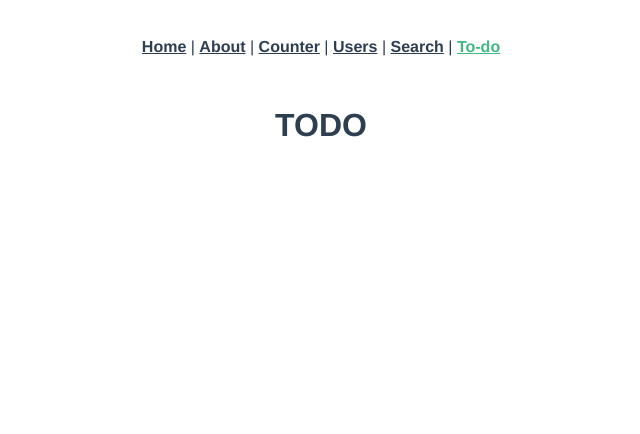
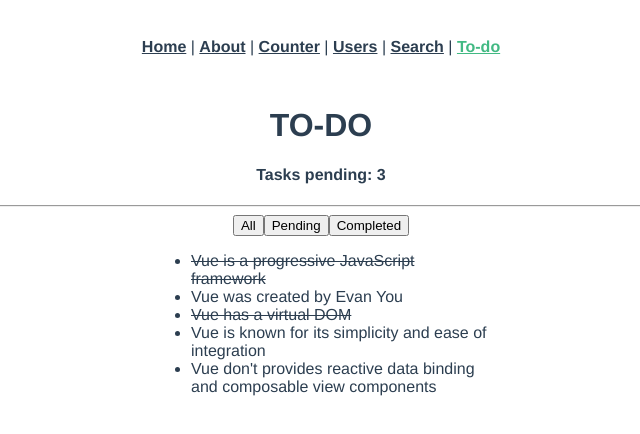
Before and after one commit to FranCarn/composition-api-tests, a Vue app: page /#/to-do in a window 1280 px wide. Shown: the top 434 px of the page, without its empty margins (319-959 px from the left). Built offline with nearby package versions, Linux system fonts and the light colour scheme.

Commit message:
todo skeleton & data in store ready

```diff
--- a/src/store/index.js
+++ b/src/store/index.js
@@ -1,14 +1,47 @@
-import { createStore } from 'vuex'
+import { createStore } from "vuex";
 
 export default createStore({
   state: {
+    todos: [
+      {
+        id: "1",
+        text: "Vue is a progressive JavaScript framework",
+        completed: true,
+      },
+      {
+        id: "2",
+        text: "Vue was created by Evan You",
+        completed: false,
+      },
+      {
+        id: "3",
+        text: "Vue has a virtual DOM",
+        completed: true,
+      },
+      {
+        id: "4",
+        text: "Vue is known for its simplicity and ease of integration",
+        completed: false,
+      },
+      {
+        id: "5",
+        text: "Vue don't provides reactive data binding and composable view components",
+        completed: false,
+      },
+    ],
   },
   getters: {
+    allTodos(state, getters, rootState) {
+      return [...state.todos];
+    },
+    completedTodos(state, getters, rootState) {
+      return state.todos.filter((t) => t.completed);
+    },
+    pendingTodos(state, getters, rootState) {
+      return state.todos.filter((t) => !t.completed);
+    },
   },
-  mutations: {
-  },
-  actions: {
-  },
-  modules: {
-  }
-})
+  mutations: {},
+  actions: {},
+  modules: {},
+});
--- a/src/views/TodoVuex.vue
+++ b/src/views/TodoVuex.vue
@@ -1,9 +1,58 @@
 <template>
-  <h1>TODO</h1>
+  <h1>TO-DO</h1>
+  <h4>Tasks pending: {{ pending.length }}</h4>
+  <hr />
+  <button>All</button>
+  <button>Pending</button>
+  <button>Completed</button>
+  <div v-if="all.length">
+    <ul>
+      <li
+        v-for="{ text, id, completed } in all"
+        :key="id"
+        :class="{ completed: completed }"
+      >
+        {{ text }}
+      </li>
+    </ul>
+  </div>
 </template>
 
 <script>
-export default {};
+import { computed } from "vue";
+import { useStore } from "vuex";
+
+export default {
+  setup() {
+    const { getters, commit, dispatch } = useStore();
+
+    return {
+      pending: computed(() => getters["pendingTodos"]),
+      completed: computed(() => getters["completedTodos"]),
+      all: computed(() => getters["allTodos"]),
+    };
+  },
+};
 </script>
 
-<style></style>
+<style scoped>
+div {
+  display: flex;
+  justify-content: center;
+  text-align: "center";
+}
+ul {
+  width: 300px;
+  text-align: left;
+}
+li {
+  cursor: pointer;
+}
+.active {
+  background: #2c3e50;
+  color: #ffffff;
+}
+.completed {
+  text-decoration: line-through;
+}
+</style>
```
